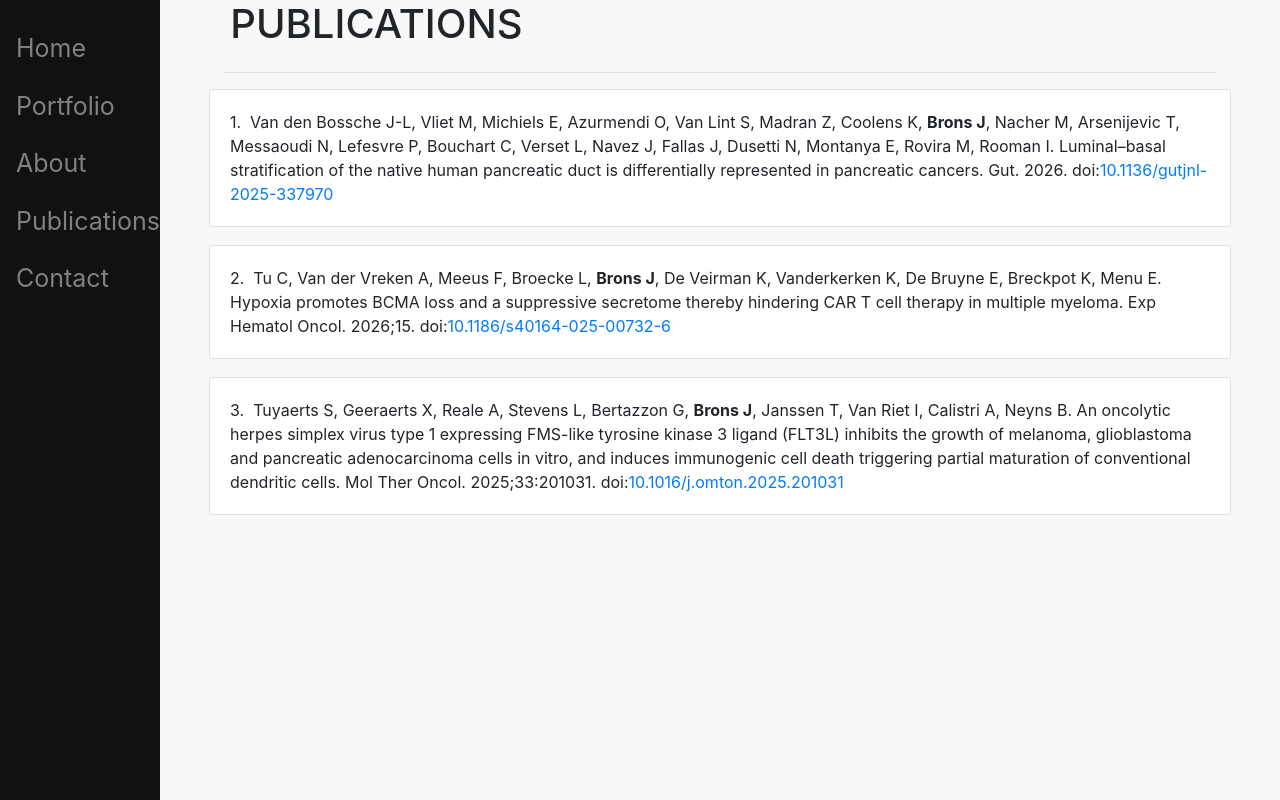
After one commit to jb994/jsite, a Django app: page /publications in a window 1280 px wide. The commit adds this page. Run offline with Django 4.2, Linux system fonts and the light colour scheme.

Commit message:
Add Publications page and sidebar tab

```diff
--- a/base/templates/base/base.html
+++ b/base/templates/base/base.html
@@ -102,6 +102,7 @@
         <a href="/">Home</a>
         <a href="/portfolio">Portfolio</a>
         <a href="/about">About</a>
+        <a href="/publications">Publications</a>
         <a href="/contact">Contact</a>
     </div>
 
--- /dev/null
+++ b/base/templates/base/publications.html
@@ -0,0 +1,34 @@
+{% extends "base/base.html" %}
+{% load static %}
+
+<!DOCTYPE html>
+<html>
+{% block content %}
+
+<div class="main">
+	<div class="row justify-content-left">
+		<h1>&nbsp&nbspPUBLICATIONS</h1>
+	</div>
+
+	<hr>
+
+	{% for pub in publications %}
+	<div class="row">
+	<div class="card card-body h-100" style="margin-bottom:18px;">
+		<p style="margin-bottom:0; font-size:16px; line-height:1.5;">
+			{{ forloop.counter }}.&nbsp; {{ pub.authors|safe }} {{ pub.title }} {{ pub.journal }}. {{ pub.year }}{% if pub.volinfo %};{{ pub.volinfo }}{% endif %}. doi:<a href="https://doi.org/{{ pub.doi }}" target="_blank" rel="noopener">{{ pub.doi }}</a>
+		</p>
+	</div>
+	</div>
+	{% empty %}
+	<div class="row">
+	<div class="card card-body h-100">
+		<p style="margin-bottom:0;">No publications yet.</p>
+	</div>
+	</div>
+	{% endfor %}
+
+	<br>
+</div>
+{% endblock %}
+</html>
--- a/base/urls.py
+++ b/base/urls.py
@@ -5,6 +5,7 @@ urlpatterns = [
 	path('', views.home),
 	path('portfolio', views.portfolio),
 	path('about', views.about),
+	path('publications', views.publications),
 	path('contact', views.contact),
 	path('portfolio/singlecell', views.singlecell),
 		path('portfolio/singlecell/cellTypes', views.singlecell_cell_types),
--- a/base/views.py
+++ b/base/views.py
@@ -10,6 +10,66 @@ def portfolio(request):
 
 def about(request):
 	return render(request, 'base/about.html')
+
+# ---------------------------------------------------------------------------
+# Publications  (Vancouver / AMA style)
+#
+# To add a new publication, copy one { ... } block below and fill it in.
+# Keep the newest at the top (they're shown as a numbered list in this order).
+#   authors : author list as "Surname Initials", separated by commas, ending
+#             with a period. Wrap your own name in <strong></strong> so it
+#             shows in bold, e.g. <strong>Brons J</strong>.
+#   title   : article title (end it with a period).
+#   journal : journal name, ideally the standard abbreviation (e.g. 'Gut',
+#             'Exp Hematol Oncol'). The full name works too.
+#   year    : year of publication (string).
+#   volinfo : the volume / page part, if any. Leave as '' when there's none.
+#             Examples: '15'  or  '33:201031'. It renders as ';<volinfo>'.
+#   doi     : the DOI, e.g. '10.1136/gutjnl-2025-337970'
+#             (it's automatically turned into a https://doi.org/... link).
+# Rendered as:  Authors Title Journal. Year;volinfo. doi:...
+# ---------------------------------------------------------------------------
+PUBLICATIONS = [
+	{
+		'authors': 'Van den Bossche J-L, Vliet M, Michiels E, Azurmendi O, '
+			'Van Lint S, Madran Z, Coolens K, <strong>Brons J</strong>, Nacher M, '
+			'Arsenijevic T, Messaoudi N, Lefesvre P, Bouchart C, Verset L, Navez J, '
+			'Fallas J, Dusetti N, Montanya E, Rovira M, Rooman I.',
+		'title': 'Luminal–basal stratification of the native human pancreatic '
+			'duct is differentially represented in pancreatic cancers.',
+		'journal': 'Gut',
+		'year': '2026',
+		'volinfo': '',
+		'doi': '10.1136/gutjnl-2025-337970',
+	},
+	{
+		'authors': 'Tu C, Van der Vreken A, Meeus F, Broecke L, '
+			'<strong>Brons J</strong>, De Veirman K, Vanderkerken K, De Bruyne E, '
+			'Breckpot K, Menu E.',
+		'title': 'Hypoxia promotes BCMA loss and a suppressive secretome thereby '
+			'hindering CAR T cell therapy in multiple myeloma.',
+		'journal': 'Exp Hematol Oncol',
+		'year': '2026',
+		'volinfo': '15',
+		'doi': '10.1186/s40164-025-00732-6',
+	},
+	{
+		'authors': 'Tuyaerts S, Geeraerts X, Reale A, Stevens L, Bertazzon G, '
+			'<strong>Brons J</strong>, Janssen T, Van Riet I, Calistri A, Neyns B.',
+		'title': 'An oncolytic herpes simplex virus type 1 expressing FMS-like '
+			'tyrosine kinase 3 ligand (FLT3L) inhibits the growth of melanoma, '
+			'glioblastoma and pancreatic adenocarcinoma cells in vitro, and induces '
+			'immunogenic cell death triggering partial maturation of conventional '
+			'dendritic cells.',
+		'journal': 'Mol Ther Oncol',
+		'year': '2025',
+		'volinfo': '33:201031',
+		'doi': '10.1016/j.omton.2025.201031',
+	},
+]
+
+def publications(request):
+	return render(request, 'base/publications.html', {'publications': PUBLICATIONS})
 
 def contact(request):
 	return render(request, 'base/contact.html')
```
